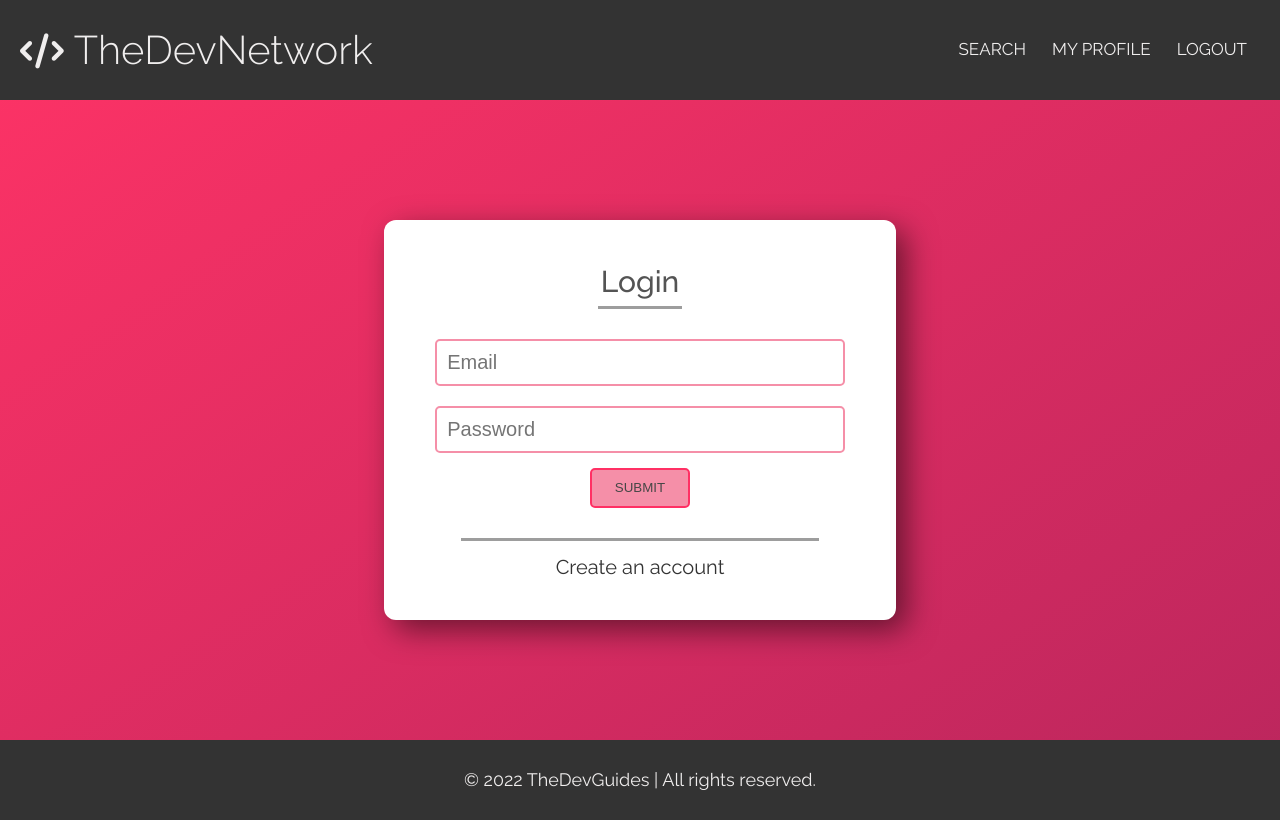
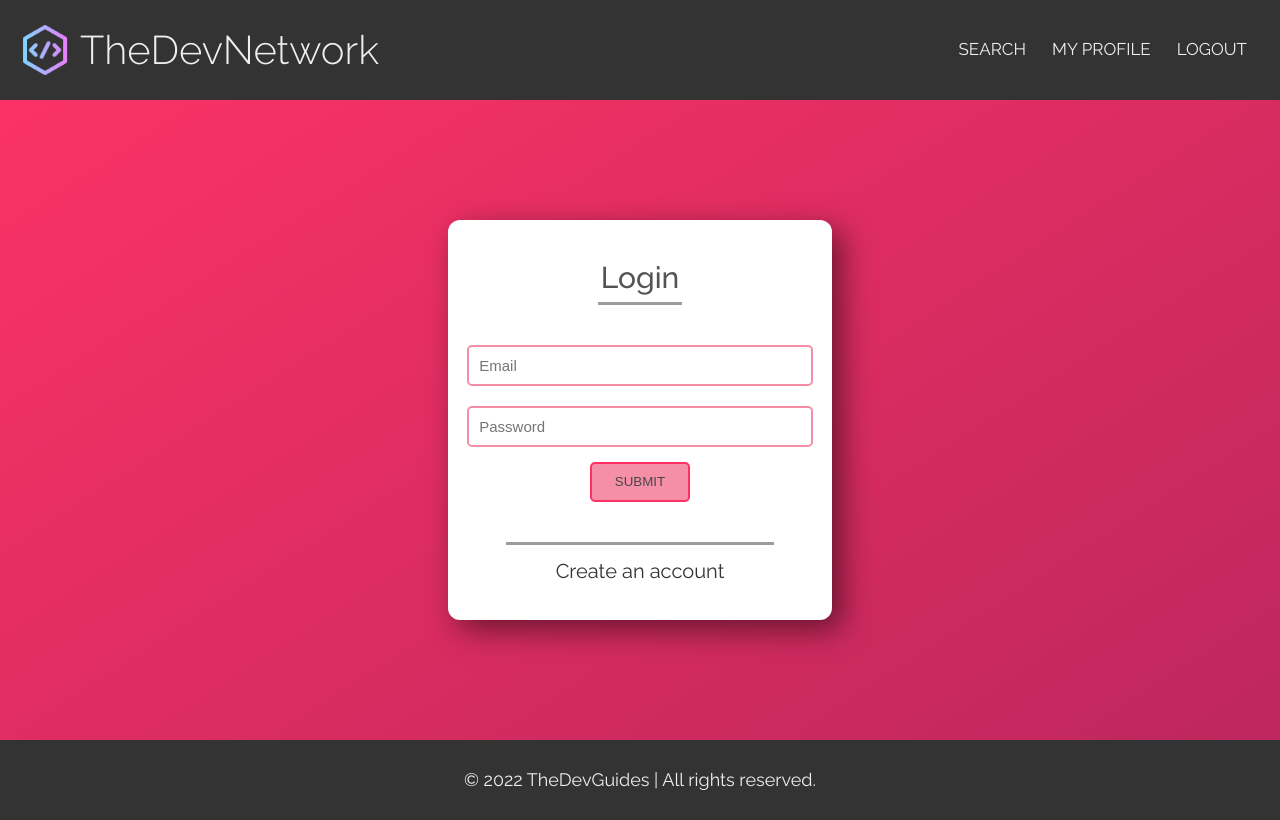
Before and after one commit to ShijuPJohn/flask-mad-project, a Flask app: page / in a window 1280 px wide. Run offline with Flask 2, Linux system fonts and the light colour scheme; some libraries are stand-ins or nearby versions.

Commit message:
add logo and favicon images. all folders for controllers, models and config

```diff
--- a/app.py
+++ b/app.py
@@ -5,12 +5,12 @@ app = Flask(__name__)
 
 @app.route('/')
 @app.route('/login')
-def login_get():  # put application's code here
+def login_get():  # put controllers's code here
     return render_template('login.html')
 
 
 @app.route('/signup')
-def signup_get():  # put application's code here
+def signup_get():  # put controllers's code here
     return render_template('signup.html')
 
 
--- a/static/base.css
+++ b/static/base.css
@@ -59,13 +59,16 @@ body {
     font-weight: 300;
     color: #f0eeee;
 }
+.logo-box{
+    display: flex;
+    justify-content: center;
+    align-items: center;
+}
 
-.logo-image {
-    /*font-weight: 100;*/
-    color: linear-gradient(to right bottom, var(--color-primary-light), var(--color-primary-dark));
+.logo-img {
     margin-right: 1rem;
     margin-left: 1rem;
-    font-size: 3.5rem;
+    height: 5rem;
 }
 
 .navbar ul {
--- a/static/login_signup.css
+++ b/static/login_signup.css
@@ -1,5 +1,5 @@
 .login-box {
-    min-width: 40vw;
+    min-width: 30vw;
     min-height: 50vh;
     background-color: white;
     border-radius: 12px;
@@ -26,16 +26,16 @@
     justify-content: center;
     align-items: center;
     width: 100%;
-    margin: 1rem 0;
+    margin: 2rem 0;
     /*height: 100%;*/
 }
 
 .input-text {
-    width: 80%;
+    width: 90%;
     min-height: 4rem;
     margin: 1rem .5rem;
     padding: 1rem;
-    font-size: 2rem;
+    font-size: 1.5rem;
     border-radius: 5px;
     border-width: 2px;
     border-color: rgb(245, 143, 168);
--- a/templates/base_template.html
+++ b/templates/base.html
@@ -2,12 +2,12 @@
 <html lang="en">
 <head>
     <meta charset="UTF-8">
-    <script src="https://kit.fontawesome.com/d7ff3f55bc.js" crossorigin="anonymous"></script>
     <link rel="preconnect" href="https://fonts.googleapis.com">
     <link rel="preconnect" href="https://fonts.gstatic.com" crossorigin>
     <link href="https://fonts.googleapis.com/css2?family=Raleway:ital,wght@0,100;0,200;0,300;0,400;0,500;0,600;0,700;0,800;1,100;1,200;1,400&display=swap"
           rel="stylesheet">
     <link rel="stylesheet" href="../static/base.css">
+    <link rel="icon" type="image/x-icon" href="../static/favicon.png">
     {% block head %}
     {% endblock %}
 
@@ -15,8 +15,8 @@
 <body>
 <header class="header">
     <nav class="navbar">
-        <h1><a href="/">
-            <i class="fa-solid fa-code logo-image"></i>TheDevNetwork</a></h1>
+        <h1><a href="/" class="logo-box">
+            <img src="../static/logo.png" alt="logo" class="logo-img"> TheDevNetwork</a></h1>
         <ul>
             <li><a href="#">Search</a></li>
             <li><a href="#">My Profile</a></li>
--- a/templates/index.html
+++ b/templates/index.html
@@ -1,4 +1,4 @@
-{% extends "base_template.html" %}
+{% extends "base.html" %}
 {% block head %}
     <title>Home Page</title>
 {% endblock %}
--- a/templates/login.html
+++ b/templates/login.html
@@ -1,4 +1,4 @@
-{% extends "base_template.html" %}
+{% extends "base.html" %}
 {% block head %}
     <title>Login</title>
     <link rel="stylesheet" href="../static/login_signup.css">
--- a/templates/signup.html
+++ b/templates/signup.html
@@ -1,4 +1,4 @@
-{% extends "base_template.html" %}
+{% extends "base.html" %}
 {% block head %}
     <title>Sign Up</title>
     <link rel="stylesheet" href="../static/login_signup.css">
```
Also changed, not shown: static/favicon.png (added), static/logo.png (added).
